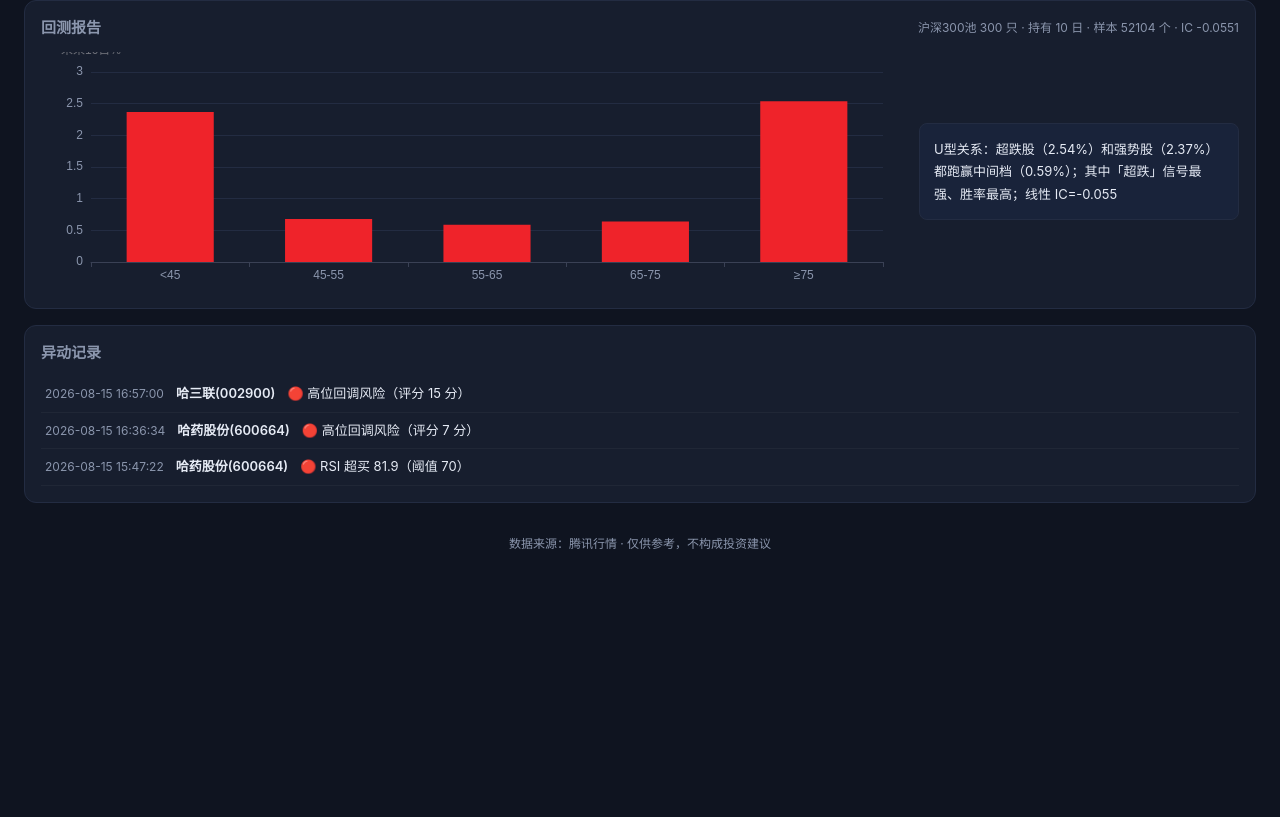
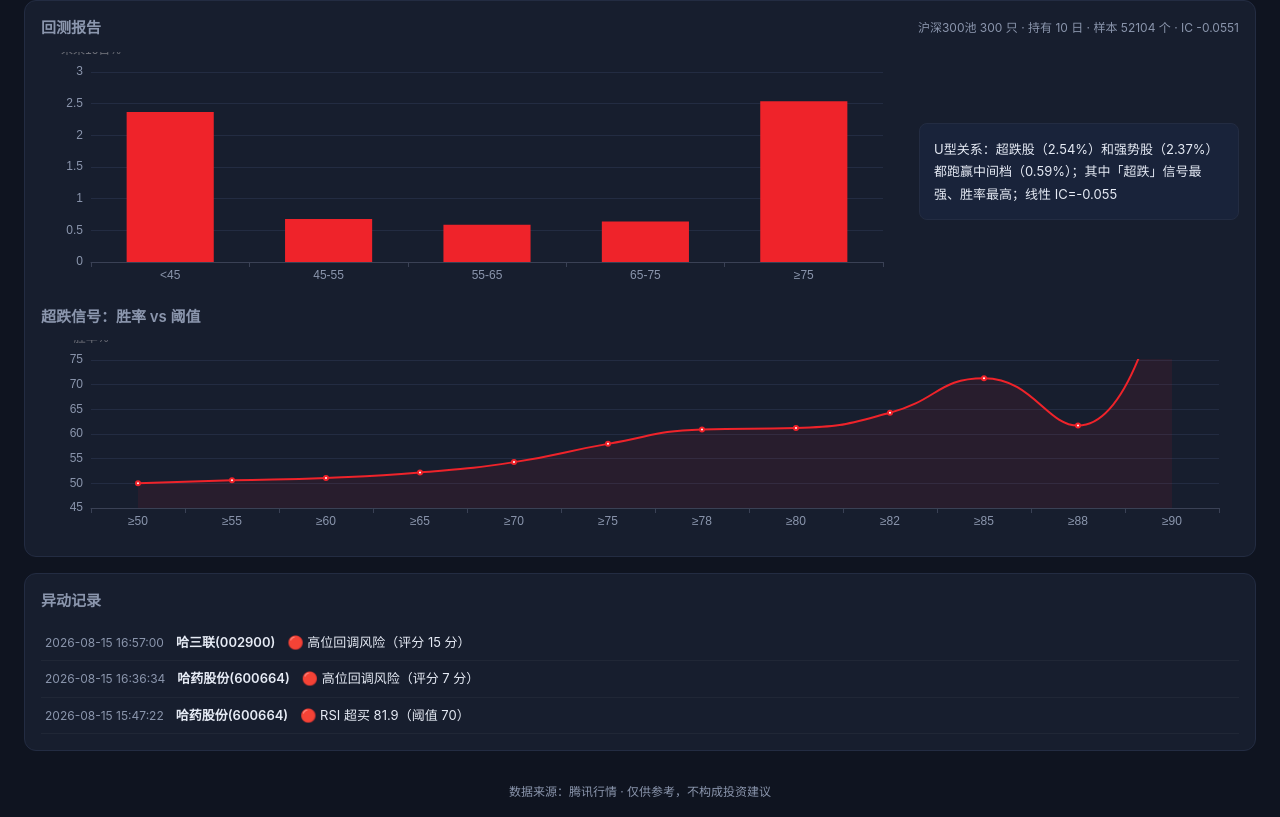
Before and after one commit to heroiscommom/a-share-monitor, a plain HTML site: page index.html in a window 1280 px wide. Shown: the part 970-1787 px from the top of the page. Before the commit the page ends 1539 px from the top, so only its background shows below. Drawn offline with nearby package versions, Linux system fonts and the light colour scheme.

Commit message:
opt: 超跌信号阈值提升到82（胜率64%）+ 前端胜率曲线

```diff
--- a/app.js
+++ b/app.js
@@ -7,6 +7,7 @@ let chartMode = 'intraday';
 let activeStock = null;
 let radarChart = null;
 let backtestChart = null;
+let thresholdChart = null;
 
 const FACTOR_LABELS = { rsi: '超卖', drawdown: '超跌', deviation: '偏离', position: '低位', volume: '量能', volatility: '稳定' };
 const SIGNAL_CLASS = { strong: 's-strong', bullish: 's-bullish', neutral: 's-neutral', bearish: 's-bearish', weak: 's-weak' };
@@ -258,6 +259,23 @@ function drawBacktestChart(groups) {
   }, true);
 }
 
+function drawThresholdChart(thresholds) {
+  if (!thresholdChart) thresholdChart = echarts.init($('#threshold-chart'));
+  const labels = thresholds.map((t) => `≥${t.threshold}`);
+  const win = thresholds.map((t) => t.win_rate);
+  thresholdChart.setOption({
+    backgroundColor: 'transparent',
+    tooltip: { trigger: 'axis', formatter: (p) => {
+      const t = thresholds[p[0].dataIndex];
+      return `评分≥${t.threshold}：胜率 ${t.win_rate}%，平均 ${t.avg_return}%，样本 ${t.count}`;
+    } },
+    grid: { left: 50, right: 20, top: 20, bottom: 32 },
+    xAxis: { type: 'category', data: labels, axisLabel: { color: '#8b96ad' }, axisLine: { lineStyle: { color: '#3a4155' } } },
+    yAxis: { type: 'value', name: '胜率%', min: 45, max: 75, axisLabel: { color: '#8b96ad' }, splitLine: { lineStyle: { color: '#232c42' } } },
+    series: [{ type: 'line', data: win, smooth: true, showSymbol: true, lineStyle: { color: '#ef232a', width: 2 }, itemStyle: { color: '#ef232a' }, areaStyle: { opacity: 0.08 } }],
+  }, true);
+}
+
 async function loadBacktest() {
   try {
     let b = await loadJSON('data/pool_backtest.json').catch(() => null);
@@ -273,6 +291,7 @@ async function loadBacktest() {
     $('#backtest-meta').textContent = `${poolInfo}持有 ${b.forward_days} 日 · 样本 ${b.total_samples} 个 · IC ${b.ic ?? '-'}`;
     $('#backtest-conclusion').textContent = b.conclusion || '';
     drawBacktestChart(b.groups);
+    if (b.thresholds && b.thresholds.length) drawThresholdChart(b.thresholds);
   } catch (e) {
     $('#backtest-conclusion').textContent = '回测数据加载失败';
   }
@@ -305,7 +324,7 @@ async function init() {
   }
 }
 
-window.addEventListener('resize', () => { chart && chart.resize(); radarChart && radarChart.resize(); backtestChart && backtestChart.resize(); });
+window.addEventListener('resize', () => { chart && chart.resize(); radarChart && radarChart.resize(); backtestChart && backtestChart.resize(); thresholdChart && thresholdChart.resize(); });
 init();
 
 // ===== 自选股管理 =====
--- a/data/pool_backtest.json
+++ b/data/pool_backtest.json
@@ -36,6 +36,80 @@
     }
   ],
   "ic": -0.0551,
+  "thresholds": [
+    {
+      "threshold": 50,
+      "count": 25502,
+      "win_rate": 50.0,
+      "avg_return": 1.05
+    },
+    {
+      "threshold": 55,
+      "count": 21379,
+      "win_rate": 50.6,
+      "avg_return": 1.09
+    },
+    {
+      "threshold": 60,
+      "count": 17036,
+      "win_rate": 51.1,
+      "avg_return": 1.18
+    },
+    {
+      "threshold": 65,
+      "count": 12929,
+      "win_rate": 52.2,
+      "avg_return": 1.41
+    },
+    {
+      "threshold": 70,
+      "count": 8977,
+      "win_rate": 54.3,
+      "avg_return": 1.82
+    },
+    {
+      "threshold": 75,
+      "count": 5229,
+      "win_rate": 58.0,
+      "avg_return": 2.54
+    },
+    {
+      "threshold": 78,
+      "count": 3398,
+      "win_rate": 60.9,
+      "avg_return": 3.16
+    },
+    {
+      "threshold": 80,
+      "count": 2406,
+      "win_rate": 61.2,
+      "avg_return": 3.44
+    },
+    {
+      "threshold": 82,
+      "count": 1594,
+      "win_rate": 64.3,
+      "avg_return": 4.25
+    },
+    {
+      "threshold": 85,
+      "count": 585,
+      "win_rate": 71.3,
+      "avg_return": 6.1
+    },
+    {
+      "threshold": 88,
+      "count": 60,
+      "win_rate": 61.7,
+      "avg_return": 3.11
+    },
+    {
+      "threshold": 90,
+      "count": 1,
+      "win_rate": 100.0,
+      "avg_return": 5.43
+    }
+  ],
   "conclusion": "U型关系：超跌股（2.54%）和强势股（2.37%）都跑赢中间档（0.59%）；其中「超跌」信号最强、胜率最高；线性 IC=-0.055",
-  "updated_at": "2026-08-15 16:49:40"
+  "updated_at": "2026-08-15 17:08:29"
 }
--- a/index.html
+++ b/index.html
@@ -55,6 +55,10 @@
         <div id="backtest-chart"></div>
         <div id="backtest-conclusion" class="backtest-conclusion"></div>
       </div>
+      <div class="chart-head" style="margin-top:14px;">
+        <h2>超跌信号：胜率 vs 阈值</h2>
+      </div>
+      <div id="threshold-chart" class="threshold-chart"></div>
     </section>
 
     <section class="panel full">
--- a/style.css
+++ b/style.css
@@ -99,6 +99,7 @@ tbody tr.active { background: rgba(58,122,254,0.16); }
 .backtest-box { display: grid; grid-template-columns: 1fr 320px; gap: 16px; align-items: center; }
 #backtest-chart { height: 240px; width: 100%; }
 .backtest-conclusion { color: var(--text); font-size: 13px; line-height: 1.7; background: rgba(58,122,254,0.06); border: 1px solid var(--panel-border); border-radius: 8px; padding: 14px; }
+.threshold-chart { height: 200px; width: 100%; }
 @media (max-width: 860px) { .backtest-box { grid-template-columns: 1fr; } }
 
 footer { text-align: center; color: var(--muted); font-size: 12px; padding: 16px; }
```
Also changed, not shown: 2 other files.
